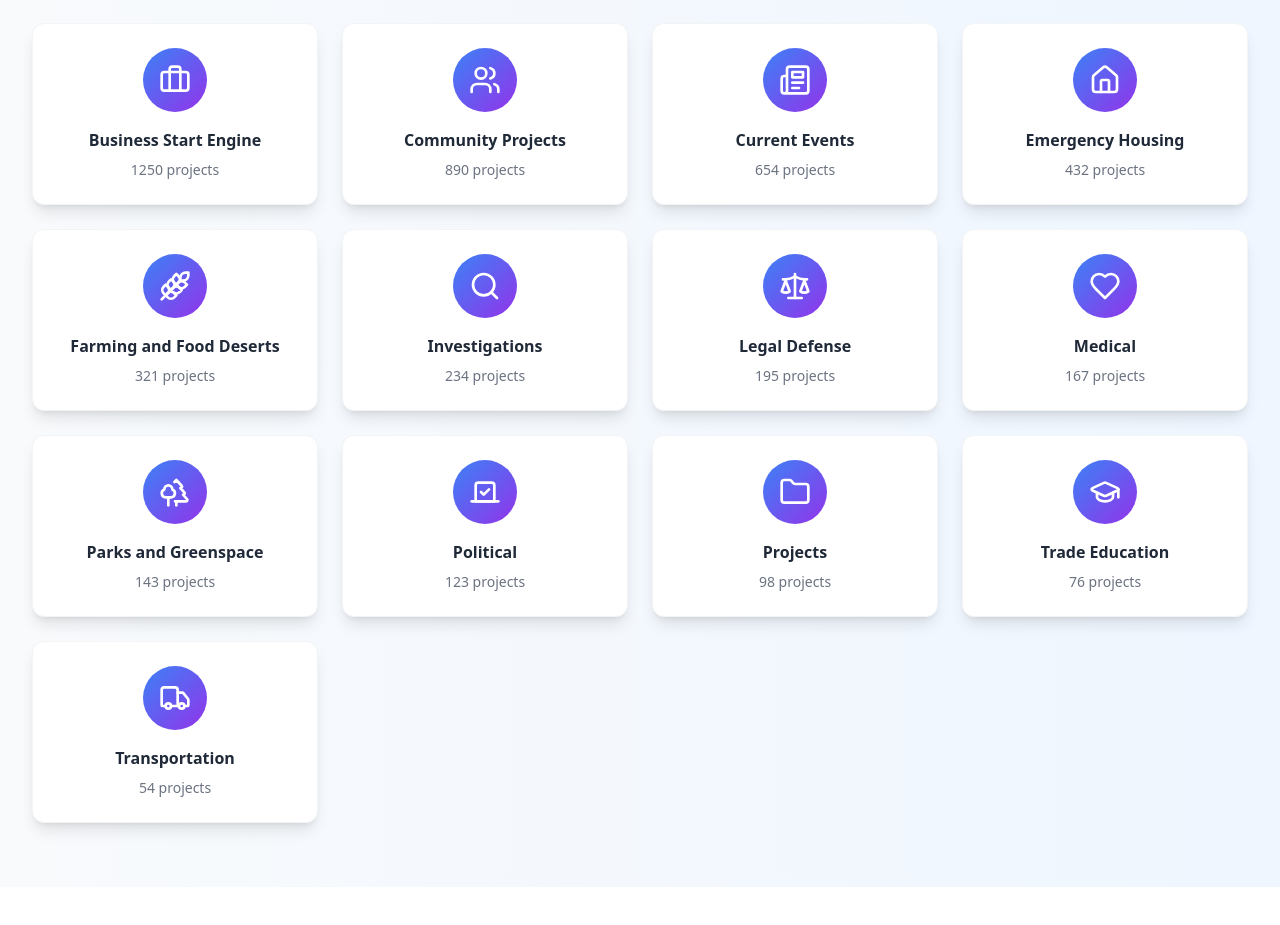
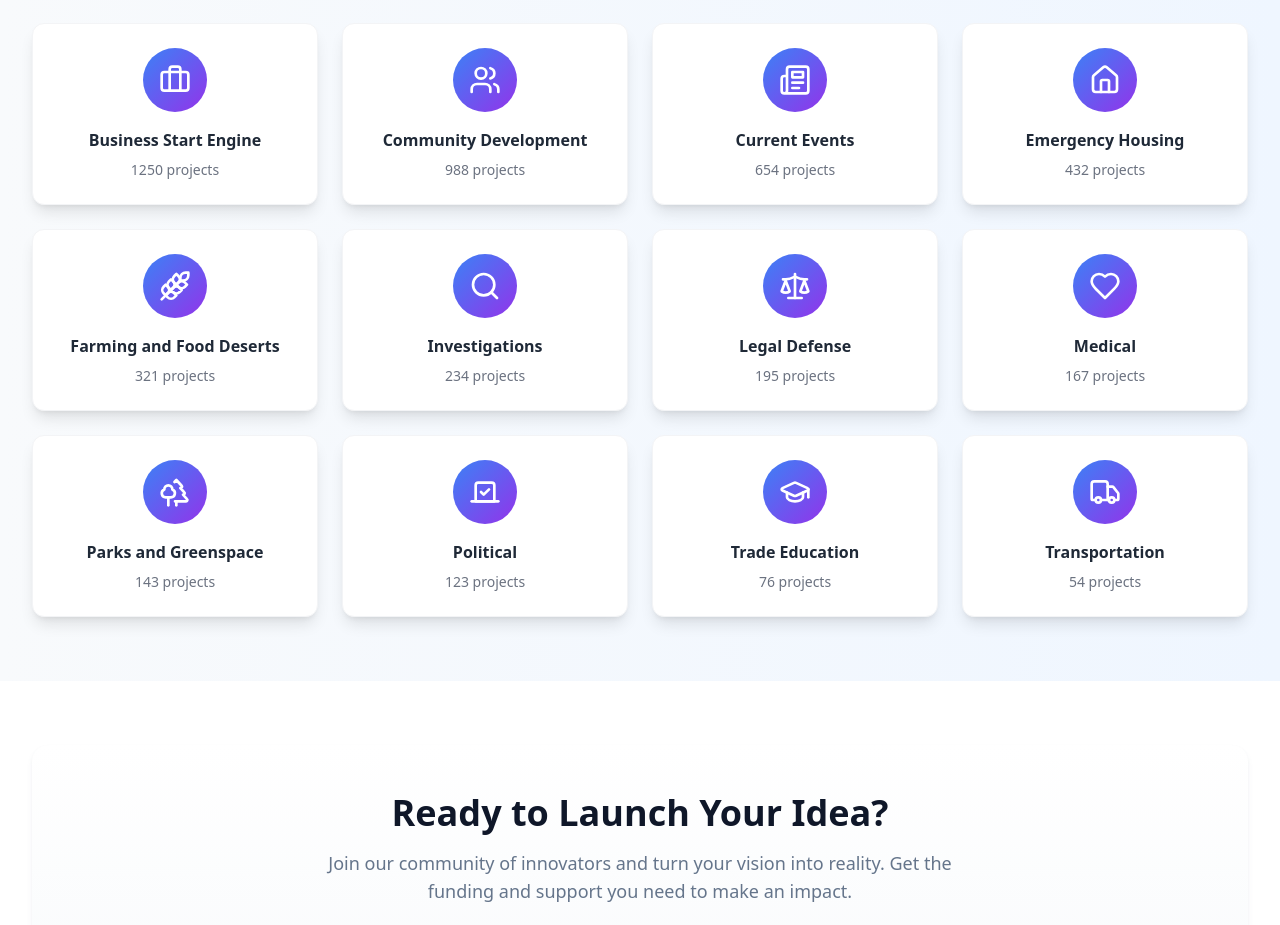
Before and after one commit to Swordfish44/kindship-spark, a React (Vite) app: page / in a window 1280 px wide. Shown: the part 1920-2845 px from the top of the page. Built offline with nearby package versions, Linux system fonts and the light colour scheme; the HTML template or start-up script is replaced by a standard one.

Commit message:
Update categories

```diff
--- a/src/pages/Index.tsx
+++ b/src/pages/Index.tsx
@@ -52,7 +52,7 @@ const Index = () => {
 
   const categories = [
     { name: "Business Start Engine", count: 1250, icon: Briefcase },
-    { name: "Community Projects", count: 890, icon: Users },
+    { name: "Community Development", count: 988, icon: Users },
     { name: "Current Events", count: 654, icon: Newspaper },
     { name: "Emergency Housing", count: 432, icon: Home },
     { name: "Farming and Food Deserts", count: 321, icon: Wheat },
@@ -61,7 +61,6 @@ const Index = () => {
     { name: "Medical", count: 167, icon: Heart },
     { name: "Parks and Greenspace", count: 143, icon: Trees },
     { name: "Political", count: 123, icon: Vote },
-    { name: "Projects", count: 98, icon: Folder },
     { name: "Trade Education", count: 76, icon: GraduationCap },
     { name: "Transportation", count: 54, icon: Truck }
   ];
```
